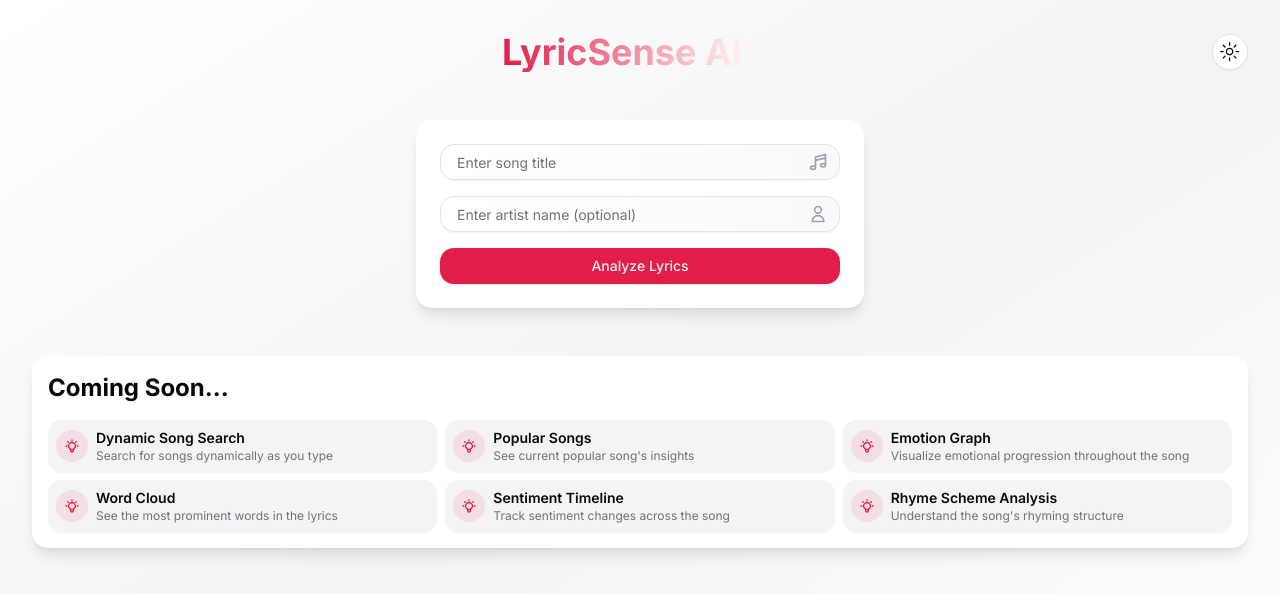
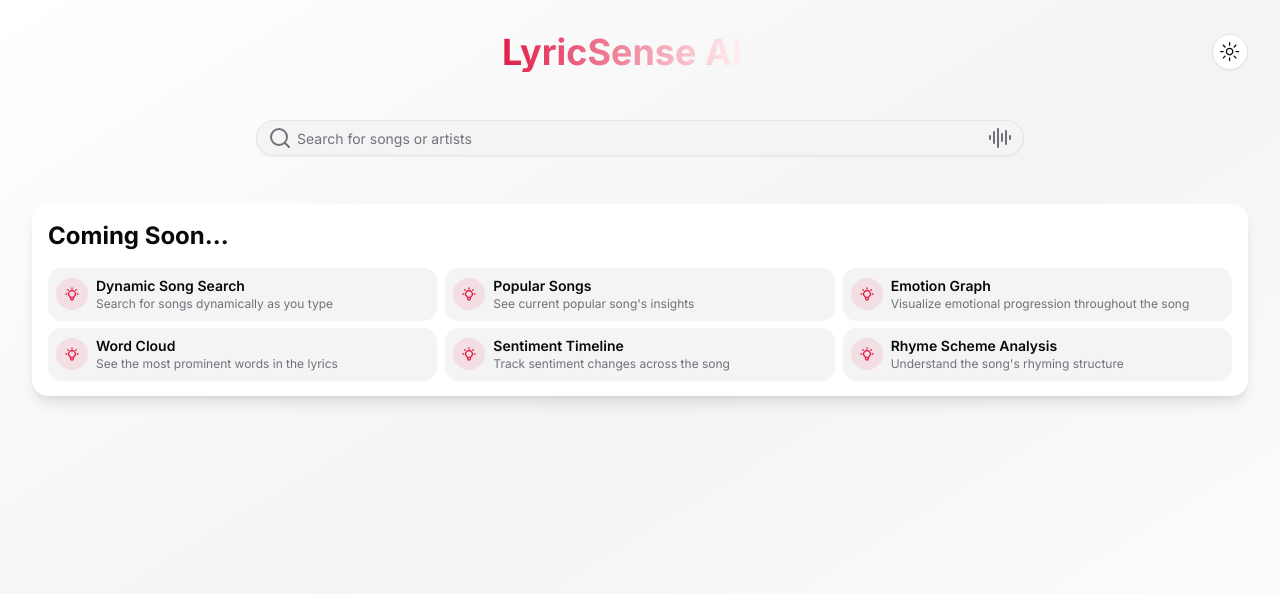
Before and after one commit to Tirth-chokshi/LyricSense-AI, a Next.js app: page / in a window 1280 px wide. Shown: the top 594 px of the page. Built offline with nearby package versions, Linux system fonts and the light colour scheme.

Commit message:
search feture advanced

```diff
--- a/src/app/page.js
+++ b/src/app/page.js
@@ -2,64 +2,75 @@
 import { useState } from 'react'
 import axios from 'axios'
 import { useTheme } from "next-themes"
-import { Input } from "@/components/ui/input"
-import { Button } from "@/components/ui/button"
 import Keywords from "@/components/Keywords"
 import Analysis from "@/components/Analysis"
 import ChatInterface from '@/components/ChatInterface'
 import { ComingSoonSection } from '@/components/ComingSoonSection'
 import BTheme from '@/components/BTheme'
+import SearchBar from '@/components/SearchBar'
+import { Lightbulb } from 'lucide-react'
 
 export default function Home() {
   const [songTitle, setSongTitle] = useState('')
   const [artistName, setArtistName] = useState('')
+  const [selectedSong, setSelectedSong] = useState(null)
   const [keywordsResponse, setKeywordsResponse] = useState('')
   const [analysisResponse, setAnalysisResponse] = useState('')
   const [youtubeUrl, setYoutubeUrl] = useState('')
   const [moodsAndThemes, setMoodsAndThemes] = useState(null)
   const [loading, setLoading] = useState(false)
   const [submitted, setSubmitted] = useState(false)
-  // const [emotionData, setEmotionData] = useState([])
-  // const [wordCloudData, setWordCloudData] = useState([])
-  // const [sentimentData, setSentimentData] = useState([])
-  // const [themeData, setThemeData] = useState([])
-  // const [rhymeData, setRhymeData] = useState({})
-  // const [lyricsData, setLyricsData] = useState([])
 
   const { setTheme } = useTheme()
 
-  const handleSubmit = async (e) => {
-    e.preventDefault()
-    setLoading(true)
-    setSubmitted(false)
+  const handleSearch = async (query) => {
+    try {
+      const response = await axios.post('/api/search', { songTitle: query });
+      if (response.data.success) {
+        return response.data.results;
+      } else {
+        console.error('Search failed:', response.data.message);
+        return [];
+      }
+    } catch (error) {
+      console.error('Error performing search:', error);
+      return [];
+    }
+  };
+
+  const handleSongSelection = async (result) => {
+    setSongTitle(result.title);
+    setArtistName(result.artist);
+    setSelectedSong(result);
+    await handleSubmit(null, result.title, result.artist);
+  };
+
+  const handleSubmit = async (e, title = songTitle, artist = artistName) => {
+    if (e) e.preventDefault();
+    setLoading(true);
+    setSubmitted(false);
 
     try {
-      console.log('Submitting form with:', { songTitle, artistName })
+      console.log('Submitting form with:', { title, artist });
       const [keywordsRes, analysisRes] = await Promise.all([
-        axios.post('/api/keywords', { songTitle, artistName }),
-        axios.post('/api/analysis', { songTitle, artistName })
-      ])
+        axios.post('/api/keywords', { songTitle: title, artistName: artist }),
+        axios.post('/api/analysis', { songTitle: title, artistName: artist })
+      ]);
 
-      setKeywordsResponse(keywordsRes.data.response)
-      setAnalysisResponse(analysisRes.data.overallAnalysis)
-      setYoutubeUrl(keywordsRes.data.youtubeUrl)
-      setMoodsAndThemes(keywordsRes.data.moodsAndThemes)
-      // setEmotionData(analysisRes.data.emotionData)
-      // setWordCloudData(analysisRes.data.wordCloudData || [])
-      // setSentimentData(analysisRes.data.sentimentData || [])
-      // setThemeData(analysisRes.data.themeData || [])
-      // setRhymeData(analysisRes.data.rhymeData || {})
-      // setLyricsData(analysisRes.data.lyricsData || [])
+      setKeywordsResponse(keywordsRes.data.response);
+      setAnalysisResponse(analysisRes.data.overallAnalysis);
+      setYoutubeUrl(keywordsRes.data.youtubeUrl);
+      setMoodsAndThemes(keywordsRes.data.moodsAndThemes);
 
-      setSubmitted(true)
+      setSubmitted(true);
     } catch (error) {
-      console.error('Error fetching data:', error)
-      setKeywordsResponse('Error fetching data')
-      setAnalysisResponse('Error fetching data')
+      console.error('Error fetching data:', error);
+      setKeywordsResponse('Error fetching data');
+      setAnalysisResponse('Error fetching data');
     } finally {
-      setLoading(false)
+      setLoading(false);
     }
-  }
+  };
 
   return (
     <div className="min-h-screen bg-gradient-to-br from-background via-secondary to-background">
@@ -70,98 +81,51 @@ export default function Home() {
             LyricSense AI
           </h1>
           <div className="flex-grow flex justify-end">
-            <BTheme/>
+            <BTheme />
           </div>
         </header>
 
-        <main>
-          <form onSubmit={handleSubmit} className="space-y-4 max-w-md mx-auto mb-12 bg-card p-6 rounded-lg shadow-lg">
-            <div className="relative">
-              <Input
-                type="text"
-                value={songTitle}
-                onChange={(e) => setSongTitle(e.target.value)}
-                placeholder="Enter song title"
-                className="w-full pl-4 pr-10 py-2 border rounded-md bg-gradient-to-r from-background to-secondary/50 focus:outline-none focus:ring-2 focus:ring-primary/50"
-              />
-              <div className="absolute inset-y-0 right-0 flex items-center pr-3 pointer-events-none">
-                <svg className="w-5 h-5 text-gray-400" fill="none" stroke="currentColor" viewBox="0 0 24 24" xmlns="http://www.w3.org/2000/svg">
-                  <path strokeLinecap="round" strokeLinejoin="round" strokeWidth="2" d="M9 19V6l12-3v13M9 19c0 1.105-1.343 2-3 2s-3-.895-3-2 1.343-2 3-2 3 .895 3 2zm12-3c0 1.105-1.343 2-3 2s-3-.895-3-2 1.343-2 3-2 3 .895 3 2zM9 10l12-3"></path>
-                </svg>
-              </div>
-            </div>
-            <div className="relative">
-              <Input
-                type="text"
-                value={artistName}
-                onChange={(e) => setArtistName(e.target.value)}
-                placeholder="Enter artist name (optional)"
-                className="w-full pl-4 pr-10 py-2 border rounded-md bg-gradient-to-r from-background to-secondary/50 focus:outline-none focus:ring-2 focus:ring-primary/50"
-              />
-              <div className="absolute inset-y-0 right-0 flex items-center pr-3 pointer-events-none">
-                <svg className="w-5 h-5 text-gray-400" fill="none" stroke="currentColor" viewBox="0 0 24 24" xmlns="http://www.w3.org/2000/svg">
-                  <path strokeLinecap="round" strokeLinejoin="round" strokeWidth="2" d="M16 7a4 4 0 11-8 0 4 4 0 018 0zM12 14a7 7 0 00-7 7h14a7 7 0 00-7-7z"></path>
-                </svg>
-              </div>
-            </div>
-            <Button type="submit" className="w-full bg-primary hover:bg-primary/90 text-primary-foreground" disabled={loading}>
-              {loading ? (
-                <>
-                  <svg className="animate-spin -ml-1 mr-3 h-5 w-5 text-white" xmlns="http://www.w3.org/2000/svg" fill="none" viewBox="0 0 24 24">
-                    <circle className="opacity-25" cx="12" cy="12" r="10" stroke="currentColor" strokeWidth="4"></circle>
-                    <path className="opacity-75" fill="currentColor" d="M4 12a8 8 0 018-8V0C5.373 0 0 5.373 0 12h4zm2 5.291A7.962 7.962 0 014 12H0c0 3.042 1.135 5.824 3 7.938l3-2.647z"></path>
-                  </svg>
-                  Analyzing...
-                </>
-              ) : (
-                'Analyze Lyrics'
-              )}
-            </Button>
-          </form>
+        <SearchBar onSearch={handleSearch} onSelect={handleSongSelection} selectedSong={selectedSong} />
 
+        <main className="mt-8">
           {loading ? (
             <div className="flex justify-center items-center h-64">
               <span className="loader"></span>
             </div>
           ) : submitted && (
             <div className="space-y-12 animate-fadeIn">
-              {/* <section className="bg-card rounded-lg shadow-lg p-8 transition-all hover:shadow-xl"> */}
-                <h2 className="text-3xl font-bold mb-6 text-card-foreground">Interpretation</h2>
+              <h2 className="text-3xl font-bold mb-6 text-card-foreground">Interpretation</h2><Lightbulb/>
               <div className="grid gap-8 md:grid-cols-2">
                 <div className="youtube-container">
-                  <h3 className="flex justify-center items-center text-2xl font-semibold mb-4 text-primary/80">
+                  {/* <h3 className="flex justify-center items-center text-2xl font-semibold mb-4 text-primary/80">
                     Golden Minute
-                  </h3>
+                  </h3> */}
                   {youtubeUrl && (
+                    <div className="relative w-full" style={{ paddingTop: '56.25%' }}>
                     <iframe
-                        className="w-full h-full rounded-md shadow-md"
+                      className="absolute top-0 left-0 w-full h-full"
                       src={youtubeUrl}
                       title="YouTube video player"
                       frameBorder="0"
                       allow="accelerometer autoplay clipboard-write encrypted-media gyroscope picture-in-picture"
                       allowFullScreen
                     ></iframe>
+                    </div>
                   )}
                 </div>
-                  {/* <div className="bg-popover rounded-md p-6 shadow-inner"> */}
                 <Keywords keywords={keywordsResponse} />
-                  {/* </div> */}
               </div>
-              {/* </section> */}
 
-              {/* <section className="bg-card rounded-lg shadow-lg p-8 transition-all hover:shadow-xl"> */}
               <h2 className="text-3xl font-bold mb-6 text-card-foreground">Detailed Analysis</h2>
               <Analysis analysis={analysisResponse} />
-              {/* </section> */}
 
-              {/* <section className="bg-card rounded-lg shadow-lg p-8 transition-all hover:shadow-xl"> */}
               <h2 className="text-3xl font-bold mb-6 text-card-foreground">Chat with Song</h2>
               <ChatInterface songTitle={songTitle} artistName={artistName} />
-              {/* </section> */}
             </div>
           )}
         </main>
-        <div className='mt-12' >
+
+        <div className='mt-12'>
           <ComingSoonSection />
         </div>
       </div>
```
Lines whose indentation alone changed are shown as unchanged.
